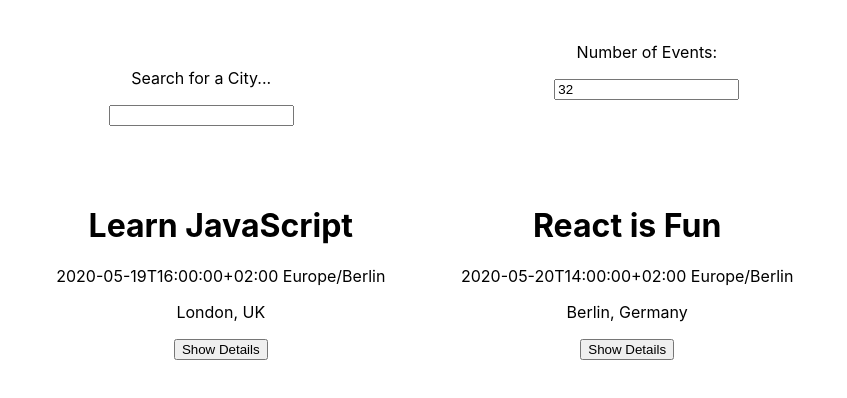
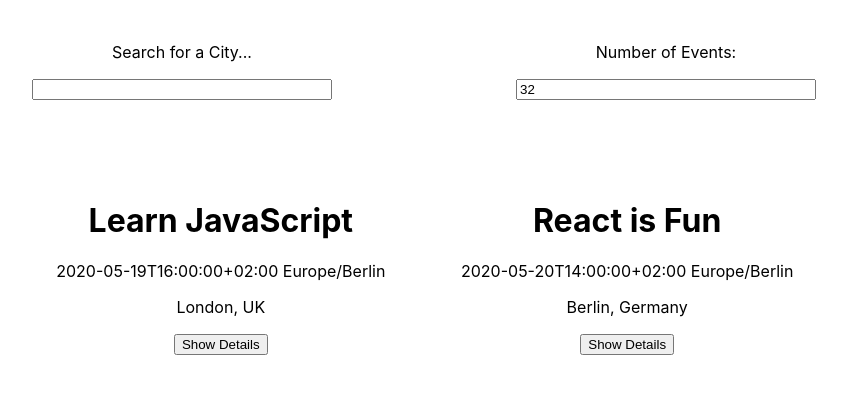
Before and after one commit to Djosc/meet, a React (Create React App) app: page / in a window 1280 px wide. Shown: the top 398 px of the page, without its empty margins (216-1063 px from the left). Built offline with nearby package versions, Linux system fonts and the light colour scheme; what atatus-spa would draw is missing.

Commit message:
Style dropdown menu for city suggestions

```diff
--- a/package.json
+++ b/package.json
@@ -9,8 +9,10 @@
 		"@testing-library/user-event": "^12.8.3",
 		"atatus-spa": "^4.4.0",
 		"axios": "^0.24.0",
+		"bootstrap": "^5.1.3",
 		"nprogress": "^0.2.0",
 		"react": "^17.0.2",
+		"react-bootstrap": "^2.1.1",
 		"react-dom": "^17.0.2",
 		"react-scripts": "5.0.0",
 		"web-vitals": "^0.2.4",
--- a/src/App.css
+++ b/src/App.css
@@ -1,4 +1,12 @@
 @import url(https://fonts.googleapis.com/css?family=Roboto:500);
+
+* {
+	--bg-color-primary: #fff;
+	--bg-color-secondary: rgb(129, 126, 126);
+	--bg-color-suggestion: rgb(136, 136, 136);
+	--bg-color-hover: #fff;
+}
+
 .App {
 	text-align: center;
 	padding: 2% 5%;
@@ -12,14 +20,21 @@
 	display: flex;
 	align-items: center;
 	justify-content: space-evenly;
+	flex-direction: row;
 }
 
+@media screen and (max-width: 768px) {
+	.top-bar-wrap {
+		flex-direction: column;
+	}
+}
 .EventList {
 	display: flex;
 	justify-content: center;
 	flex-direction: row;
 	flex-wrap: wrap;
 	padding-left: 0;
+	margin-top: 4rem;
 }
 
 .EventList > li {
@@ -30,15 +45,36 @@
 }
 
 ul {
-	padding-left: -40px;
+	padding-left: 0px;
+	list-style: none;
 }
 
 li {
-	list-style: none;
+	cursor: pointer;
+	padding: 0.2rem;
 }
 
-.NumberOfEvents {
-	margin-bottom: 3.3rem;
+.suggestions {
+	background-color: var(--bg-color-suggestion);
+	z-index: 100;
+	position: absolute;
+	margin-top: 2px;
+	text-align: left;
+	min-width: 300px;
+	max-width: 500px;
+}
+
+.suggestions > li {
+	border: 1px solid rgb(0, 0, 0);
+}
+
+.suggestions > li:hover {
+	background-color: var(--bg-color-hover);
+}
+
+.NumberOfEventsInput {
+	min-width: 300px;
+	max-width: 500px;
 }
 
 .event {
@@ -48,4 +84,6 @@ li {
 }
 
 .city {
+	min-width: 300px;
+	max-width: 500px;
 }
--- a/src/CitySearch.js
+++ b/src/CitySearch.js
@@ -1,4 +1,5 @@
 import React, { Component } from 'react';
+import { ListGroup, ListGroupItem } from 'react-bootstrap';
 
 class CitySearch extends Component {
 	state = {
@@ -42,7 +43,11 @@ class CitySearch extends Component {
 					style={this.state.showSuggestions ? {} : { display: 'none' }}
 				>
 					{this.state.suggestions.map((suggestion) => (
-						<li key={suggestion} onClick={() => this.handleItemClicked(suggestion)}>
+						<li
+							value={suggestion}
+							key={suggestion}
+							onClick={() => this.handleItemClicked(suggestion)}
+						>
 							{suggestion}
 						</li>
 					))}
```
Also changed, not shown: src/NumberOfEvents.js (+0 -10 lines), 1 other file (tests, documents, lock files or other folders).
